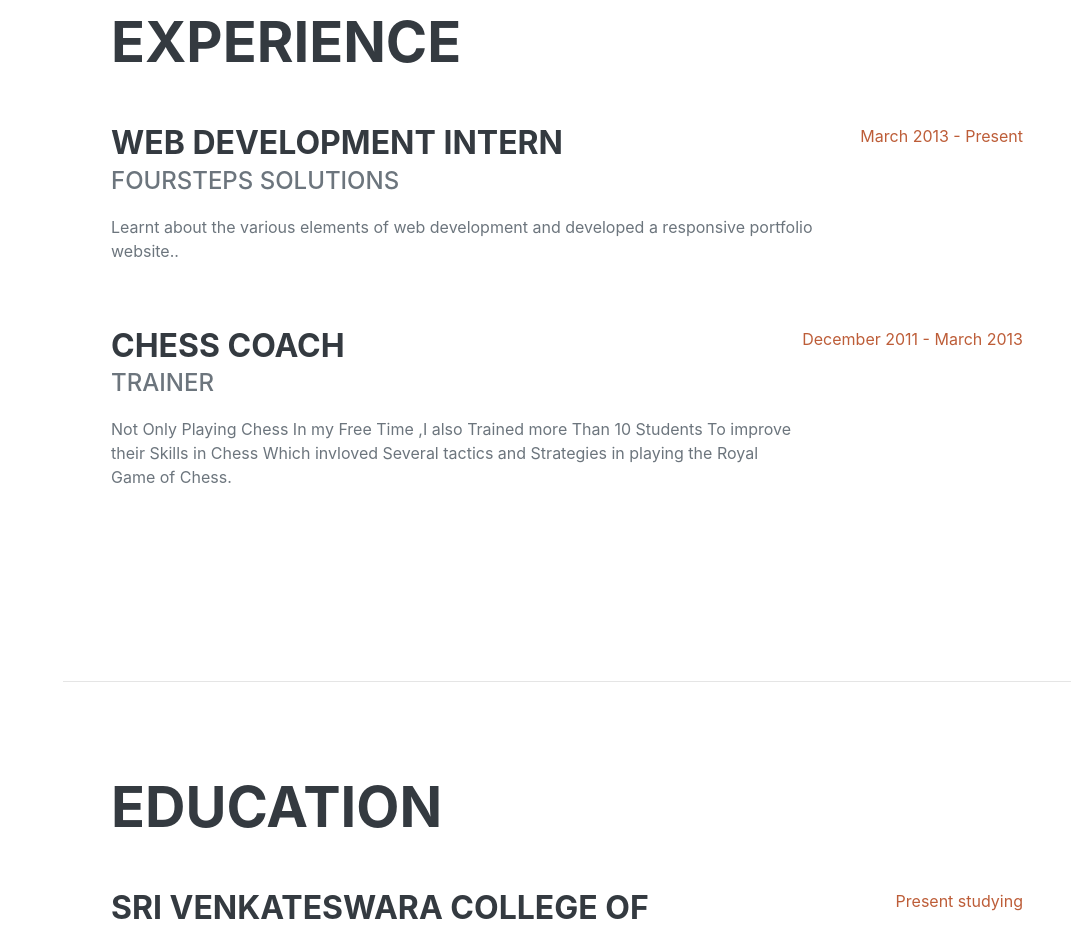
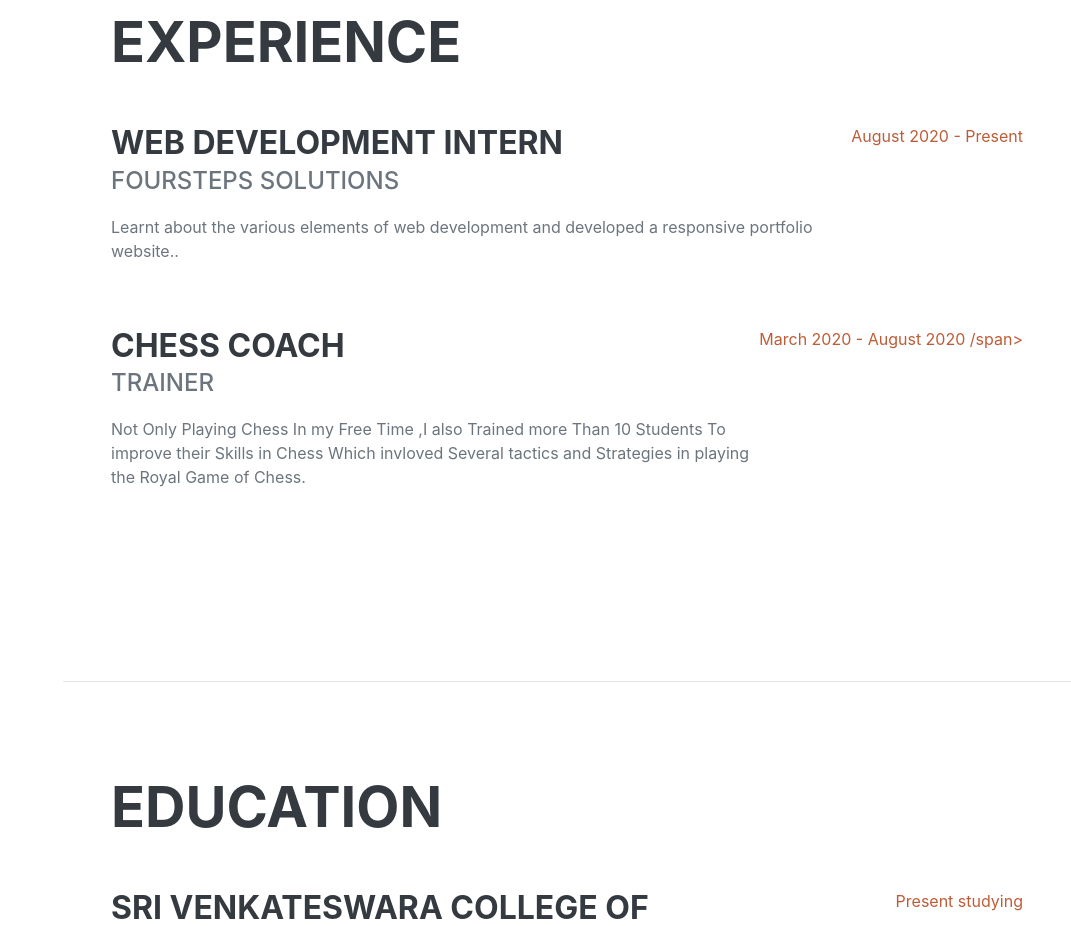
Before and after one commit to GundaSudarrshan/MyWebsite, a plain HTML site: page index.html in a window 1280 px wide. Shown: the part 920-1846 px from the top of the page, without its empty margins (209-1280 px from the left). Drawn offline with nearby package versions, Linux system fonts and the light colour scheme; a web font is replaced by a local one.

Commit message:
Update index.html

```diff
--- a/index.html
+++ b/index.html
@@ -67,7 +67,7 @@
                             <div class="subheading mb-3">Foursteps Solutions </div>
                             <p>Learnt about the various  elements of web development and developed a responsive portfolio website..</p>
                         </div>
-                        <div class="flex-shrink-0"><span class="text-primary">March 2013 - Present</span></div>
+                        <div class="flex-shrink-0"><span class="text-primary"> August 2020 - Present</span></div>
                     </div>
                     <div class="d-flex flex-column flex-md-row justify-content-between mb-5">
                         <div class="flex-grow-1">
@@ -75,7 +75,7 @@
                             <div class="subheading mb-3">Trainer</div>
                             <p>Not Only Playing Chess In my Free Time ,I also Trained more Than 10 Students To improve their Skills in Chess Which invloved Several tactics and Strategies in playing the Royal Game of Chess.</p>
                         </div>
-                        <div class="flex-shrink-0"><span class="text-primary">December 2011 - March 2013</span></div>
+                        <div class="flex-shrink-0"><span class="text-primary">March  2020 - August 2020 /span></div>
                     </div>
 
 
```
